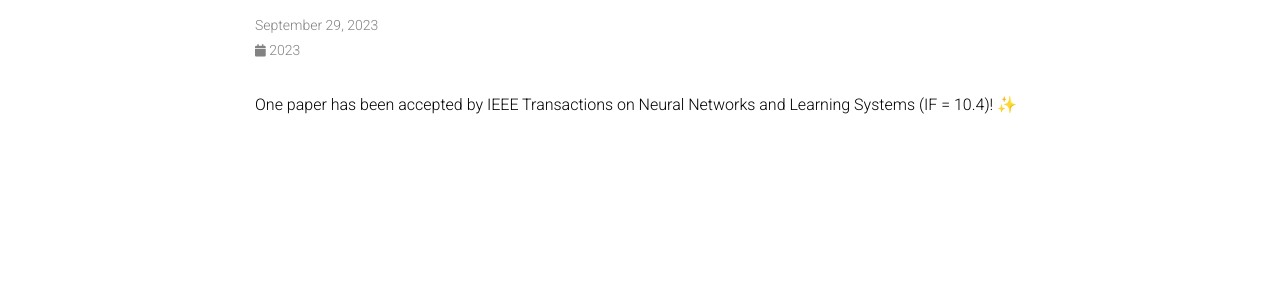
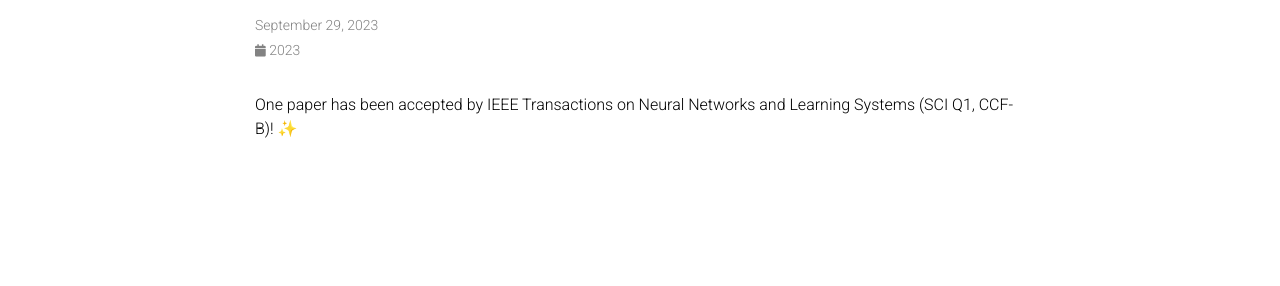
Before and after one commit to huangsuj/huangsuj.github.io, a Jekyll site: the page built from _news/news_20230929.md, in a window 1280 px wide. Shown: the part 146-432 px from the top of the page. Built offline with Jekyll 4.4.1, drawn with Linux system fonts in a browser that asks for light colours; emoji names are drawn with the system emoji font; comment, search, counter and statistics services are not loaded; a style sheet for code colours, icons or effects is not loaded.

Commit message:
Update news_20230929.md

```diff
--- a/_news/news_20230929.md
+++ b/_news/news_20230929.md
@@ -4,4 +4,4 @@
 inline: true
 ---
 
-One paper has been accepted by IEEE Transactions on Neural Networks and Learning Systems (IF = 10.4)! :sparkles:
+One paper has been accepted by IEEE Transactions on Neural Networks and Learning Systems (SCI Q1, CCF-B)! :sparkles:
```
